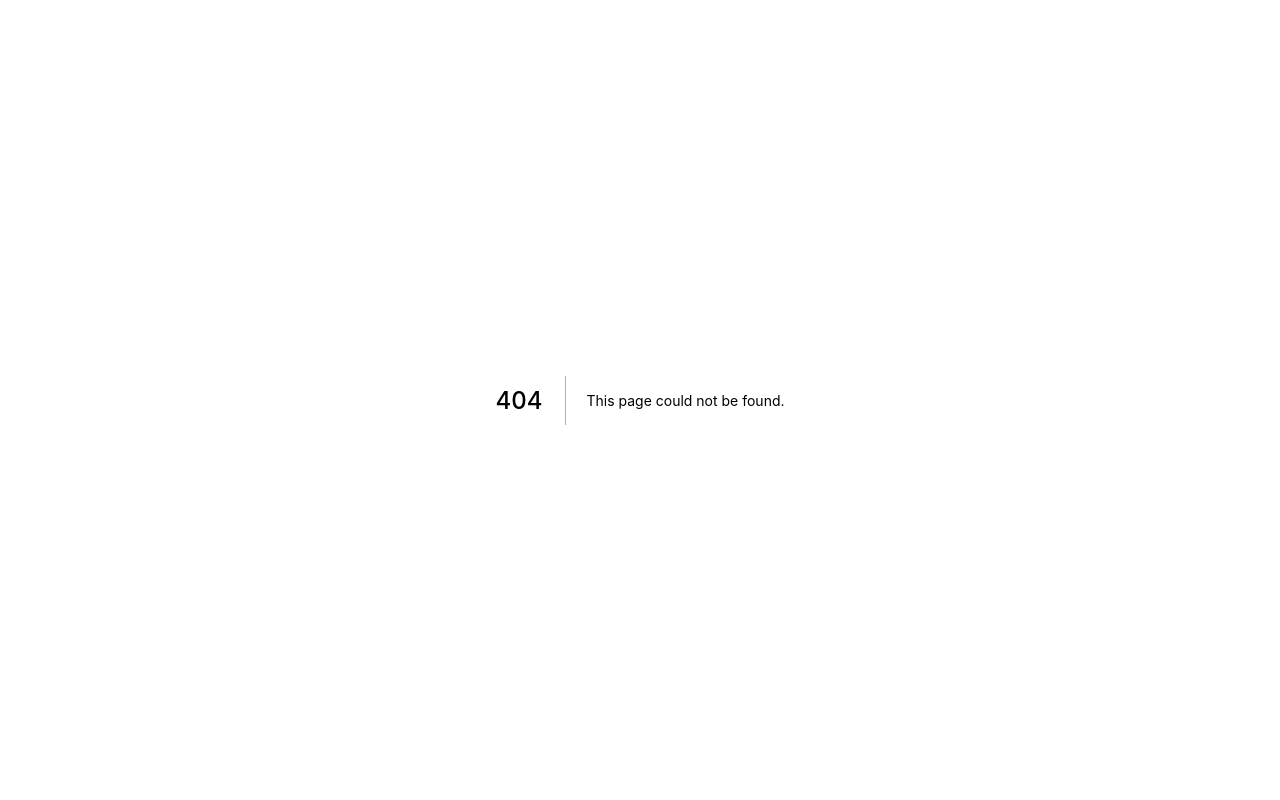
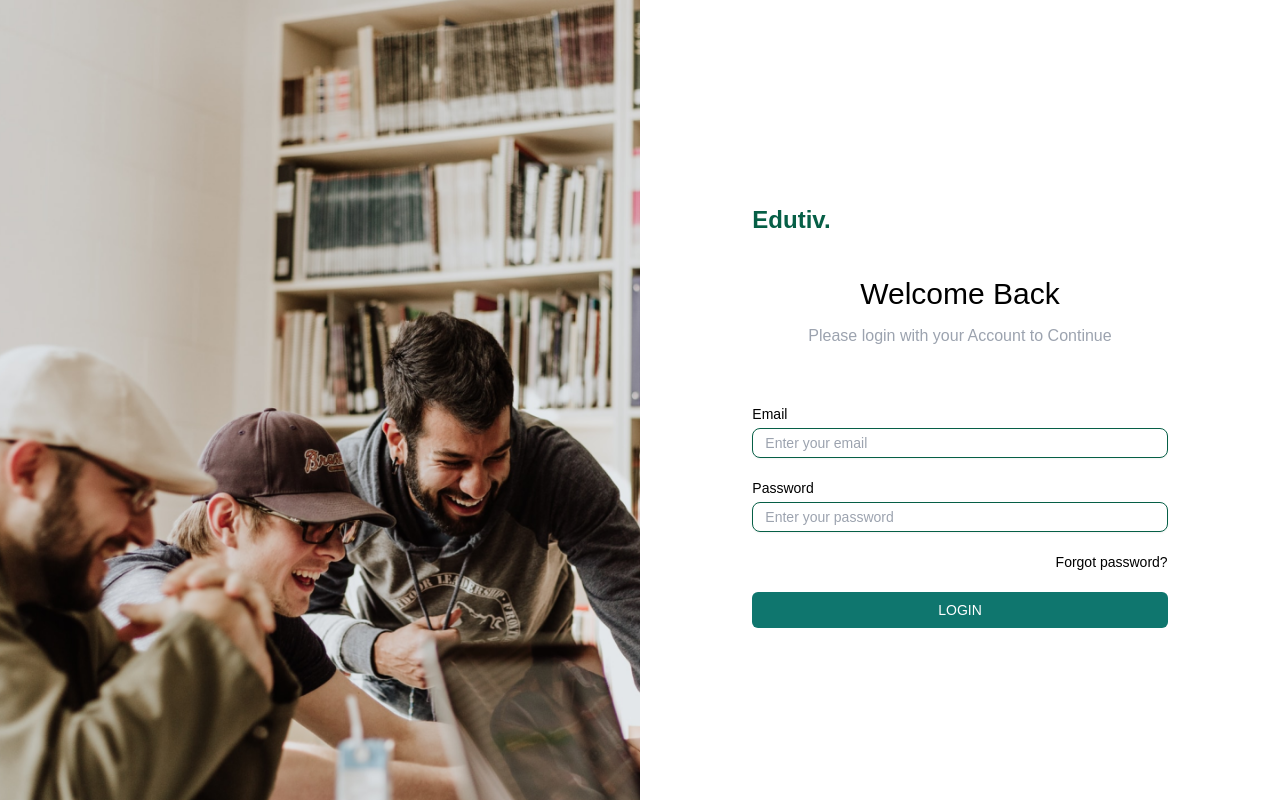
Before and after one commit to edutiv/frontend-web, a Next.js app: page /auth/login in a window 1280 px wide. Before the commit this address had no page. Built offline with nearby package versions, Linux system fonts and the light colour scheme.

Commit message:
jwt integration api

```diff
--- a/components/Navbar.js
+++ b/components/Navbar.js
@@ -16,6 +16,8 @@ import ProfileMenu from "./ProfileMenu";
 import jwtDecode from "jwt-decode";
 import axios from "axios";
 import { BASE_URL } from "../config/API";
+import Cookies from 'universal-cookie';
+import { Router } from "next/router";
 
 function classNames(...classes) {
   return classes.filter(Boolean).join(" ");
@@ -36,10 +38,12 @@ const MyLink = forwardRef((props, ref) => {
 export default function Navbar() {
   const [isLogin, setIslogin] = useState(false);
   const [dataUser, setDataUser] = useState();
+  const cookies = new Cookies();
+
 
 
   const handleLogin = () => {
-    let token = localStorage.getItem("token");
+    let token = cookies.get("token")
 
     if(token){
       let userId = jwtDecode(token).jti;
@@ -286,7 +290,7 @@ export default function Navbar() {
         <div className="grid content-center md:block hidden py-5">
           <div className="grid content-center px-4 py-2 rounded-md text-white bg-[#126E64] hover:bg-[#09423c] hover:-translate-y-[0.1rem] hover:transition hover:duration-100 hover:ease-in-out hover:drop-shadow-md">
             <button className="text-sm">
-              <Link href="/login">
+              <Link href="/auth/login">
                 <a>LOGIN</a>
               </Link>
             </button>
--- a/components/ProfileMenu.js
+++ b/components/ProfileMenu.js
@@ -1,11 +1,13 @@
 /* eslint-disable @next/next/no-img-element */
-import React, { forwardRef } from "react";
+import React, { forwardRef, useEffect } from "react";
 import Link from "next/link";
 import Image from "next/image";
 import { Fragment } from "react";
 import { Menu, Transition } from "@headlessui/react";
 import { ChevronDownIcon } from "@heroicons/react/solid";
 import mentor from "../public/assets/img/mentor.png";
+import Router from "next/router";
+import Cookies from "universal-cookie";
 
 // eslint-disable-next-line react/display-name
 const MyLink = forwardRef((props, ref) => {
@@ -21,6 +23,15 @@ const MyLink = forwardRef((props, ref) => {
 
 
 export default function ProfileMenu({ dataUser }) {
+  let cookies = new Cookies()
+  let token = cookies.get("token");
+  const handleLogout = () => {
+    cookies.remove('token')
+    setTimeout(()=>{
+      Router.push('/auth/login')
+    }, 2000)
+  }
+
   return (
     <div className="hidden md:block">
         <div className=" grid content-center">
@@ -95,7 +106,7 @@ export default function ProfileMenu({ dataUser }) {
                     <Menu.Item>
                       {({ active }) => (
                         <MyLink href="/courses">
-                          <div className=" px-2 py-2 text-sm">
+                          <div className=" px-2 py-2 text-sm" onClick={handleLogout}>
                             <p>Logout</p>
                           </div>
                         </MyLink>
--- a/package.json
+++ b/package.json
@@ -22,7 +22,8 @@
     "react-dom": "18.1.0",
     "react-rating-stars-component": "^2.2.0",
     "react-to-print": "^2.14.7",
-    "sweetalert2": "^11.4.19"
+    "sweetalert2": "^11.4.19",
+    "universal-cookie": "^4.0.4"
   },
   "devDependencies": {
     "autoprefixer": "^10.4.7",
--- a/pages/NewPassword.js
+++ b/pages/auth/NewPassword.js
@@ -1,6 +1,6 @@
 import Head from "next/head";
 import Link from "next/link";
-import Button from "../components/Button";
+import Button from "../../components/Button";
 import { KeyIcon } from "@heroicons/react/solid";
 
 function NewPassword() {
--- a/pages/SuccesReset.js
+++ b/pages/auth/SuccesReset.js
@@ -1,6 +1,6 @@
 import Head from "next/head";
 import Link from "next/link";
-import Button from "../components/Button";
+import Button from "../../components/Button";
 import { CheckIcon } from "@heroicons/react/solid";
 
 function SuccesReset() {
--- /dev/null
+++ b/pages/auth/_middleware.js
@@ -0,0 +1,12 @@
+import { NextResponse } from "next/server";
+import React, { useEffect } from "react";
+
+export default function middleware(req) {
+  console.log(req.cookies.token);
+  const { pathname, origin } = req.nextUrl
+  let token = req.cookies.token;
+  if (token) {
+    return NextResponse.redirect(`${origin}/`)
+  }
+
+}
--- a/pages/changePassword.js
+++ b/pages/auth/changePassword.js
@@ -1,6 +1,6 @@
-import CardProfile from "../components/CardProfile";
+import CardProfile from "../../components/CardProfile";
 import Head from "next/head";
-import NavbarProfile from "../components/NavbarProfile";
+import NavbarProfile from "../../components/NavbarProfile";
 
 function ChangePassword() {
 	return (
--- a/pages/forgetPassword.js
+++ b/pages/auth/forgetPassword.js
@@ -1,6 +1,6 @@
 import Head from "next/head";
 import Link from "next/link";
-import Button from "../components/Button";
+import Button from "../../components/Button";
 import { KeyIcon } from "@heroicons/react/solid";
 
 function ForgetPassword() {
--- a/pages/forgetPwd.js
+++ b/pages/auth/forgetPwd.js
@@ -1,6 +1,6 @@
 import Head from "next/head";
 import Link from "next/link";
-import Button from "../components/Button";
+import Button from "../../components/Button";
 import { MailIcon } from "@heroicons/react/solid";
 
 function ForgetPwd() {
--- /dev/null
+++ b/pages/auth/login.js
@@ -0,0 +1,140 @@
+import Head from "next/head";
+import Link from "next/link";
+import Image from "next/image";
+import Button from "../../components/Button";
+
+import bgLogin from "../../public/assets/img/bg-Login.png";
+import { useState } from "react";
+import axios from "axios";
+import { BASE_URL } from "../../config/API";
+import Cookies from 'universal-cookie';
+import Router from "next/router";
+
+function Login(req) {
+  const [email, setEmail] = useState();
+  const [password, setPassword] = useState();
+  const cookies = new Cookies();
+
+  const handleChange = (e) => {
+    let value = e.target.value;
+    let name = e.target.name;
+    if (name == "email") {
+      setEmail(value);
+    }
+
+    if (name == "password") {
+      setPassword(value);
+    }
+  };
+
+  const handleSubmitLogin = (e) => {
+    e.preventDefault();
+    console.log(email, password);
+
+    axios
+      .post(`${BASE_URL}/user/login`, {
+        email: email,
+        password: password,
+      })
+      .then((res) => {
+        cookies.set('token', res.data.token, { path: '/' });
+		Router.push('/')
+      })
+      .catch((error) => {
+        alert("user tidak di temukan");
+      });
+  };
+  return (
+    <div>
+      <Head>
+        <title>Halaman Login</title>
+        <meta name="viewport" content="initial-scale=1.0, width=device-width" />
+      </Head>
+
+      <div className="h-screen flex">
+        {/* Left Side Picture */}
+        <div className="hidden lg:flex w-full lg:w-1/2">
+          <Image
+            className="w-full h-screen object-cover"
+            src={bgLogin}
+            alt="bg-Login"
+          />
+        </div>
+        {/* Right Side */}
+        <div className="flex w-full lg:w-1/2 justify-center items-center bg-white space-y-8">
+          <div className="items-center justify-center mx-6">
+            <span className="logo">
+              <h1>Edutiv.</h1>
+            </span>
+            <div className="justify-center py-2 bg-white item-center px-14">
+              <div>
+                <h4 className="fontHeader1">Welcome Back</h4>
+              </div>
+              <div>
+                <p className="fontHeader2">
+                  Please login with your Account to Continue
+                </p>
+              </div>
+            </div>
+            <form onSubmit={handleSubmitLogin}>
+              <div className="mt-12 mb-5">
+                <label
+                  htmlFor="password"
+                  className="block mb-1 text-sm font-medium"
+                >
+                  Email
+                </label>
+                <input
+                  type="email"
+                  name="email"
+                  id="email"
+                  className="w-full px-3 py-1 text-sm transition duration-200 border rounded-lg shadow-sm focus:outline-none focus:ring focus:ring-sky-200 focus:border-sky-700 border-emerald-800"
+                  placeholder="Enter your email"
+                  required
+                  onChange={handleChange}
+                />
+              </div>
+              <div className="mb-5">
+                <label
+                  htmlFor="password"
+                  className="block mb-1 text-sm font-medium"
+                >
+                  Password
+                </label>
+                <input
+                  type="password"
+                  name="password"
+                  id="password"
+                  className="w-full px-3 py-1 text-sm transition duration-200 border rounded-lg shadow-sm focus:outline-none focus:ring focus:ring-sky-200 focus:border-sky-700 border-emerald-800"
+                  placeholder="Enter your password"
+                  required
+                  onChange={handleChange}
+                />
+              </div>
+              <div className="mb-5 text-sm text-right hover:text-emerald-300">
+                <Link href="/auth/forgetPassword">
+                  <a>Forgot password?</a>
+                </Link>
+              </div>
+
+              <div className="flex flex-col gap-3">
+                <a>
+                  <Button>LOGIN</Button>
+                </a>
+                {/* <Link href="/admin/dashboard">
+								<a>
+									<Button className="text-teal-700 border hover:bg-teal-100 focus:ring-emerald-30">
+										LOGIN ADMIN
+									</Button>
+								</a>
+					</Link> */}
+              </div>
+            </form>
+          </div>
+        </div>
+      </div>
+    </div>
+  );
+}
+
+export default Login;
--- a/pages/index.js
+++ b/pages/index.js
@@ -18,6 +18,7 @@ import Link from "next/link";
 import { ArrowSmRightIcon } from "@heroicons/react/solid";
 import Footer from "../components/Footer";
 import CardProgressCourse from "../components/CardProgressCourse";
+import Cookies from 'universal-cookie';
 
 export default function Home() {
   let api;
@@ -25,7 +26,7 @@ export default function Home() {
   const [dataCourse, setDataCourse] = useState([]);
   const [categories, setCategories] = useState([]);
   const [isLogin, setIsLogin] = useState(false);
-
+  const cookies = new Cookies();
   // 'https://edutiv-springboot.herokuapp.com//category'
   // 'https://62a0b46ea9866630f815f720.mockapi.io//category'
 
@@ -41,7 +42,7 @@ export default function Home() {
   };
 
   const handleLogin = () => {
-    let token = localStorage.getItem("token");
+    let token = cookies.get("token");
 
     if(token){
       // let userId = jwtDecode(token).jti;
--- a/pages/login.js
+++ /dev/null
@@ -1,100 +0,0 @@
-import Head from "next/head";
-import Link from "next/link";
-import Image from "next/image";
-import Button from "../components/Button";
-
-import bgLogin from "../public/assets/img/bg-Login.png";
-
-function Login() {
-	return (
-		<div>
-			<Head>
-				<title>Halaman Login</title>
-				<meta name="viewport" content="initial-scale=1.0, width=device-width" />
-			</Head>
-
-			<div className="h-screen flex">
-				{/* Left Side Picture */}
-				<div className="hidden lg:flex w-full lg:w-1/2">
-					<Image
-						className="w-full h-screen object-cover"
-						src={bgLogin}
-						alt="bg-Login"
-					/>
-				</div>
-				{/* Right Side */}
-				<div className="flex w-full lg:w-1/2 justify-center items-center bg-white space-y-8">
-					<div className="items-center justify-center mx-6">
-						<span className="logo">
-							<h1>Edutiv.</h1>
-						</span>
-						<div className="justify-center py-2 bg-white item-center px-14">
-							<div>
-								<h4 className="fontHeader1">Welcome Back</h4>
-							</div>
-							<div>
-								<p className="fontHeader2">
-									Please login with your Account to Continue
-								</p>
-							</div>
-						</div>
-						<form>
-							<div className="mt-12 mb-5">
-								<label
-									htmlFor="password"
-									className="block mb-1 text-sm font-medium"
-								>
-									Email
-								</label>
-								<input
-									type="email"
-									name="email"
-									id="email"
-									className="w-full px-3 py-1 text-sm transition duration-200 border rounded-lg shadow-sm focus:outline-none focus:ring focus:ring-sky-200 focus:border-sky-700 border-emerald-800"
-									placeholder="Enter your email"
-								/>
-							</div>
-							<div className="mb-5">
-								<label
-									htmlFor="password"
-									className="block mb-1 text-sm font-medium"
-								>
-									Password
-								</label>
-								<input
-									type="password"
-									name="password"
-									id="password"
-									className="w-full px-3 py-1 text-sm transition duration-200 border rounded-lg shadow-sm focus:outline-none focus:ring focus:ring-sky-200 focus:border-sky-700 border-emerald-800"
-									placeholder="Enter your password"
-								/>
-							</div>
-							<div className="mb-5 text-sm text-right hover:text-emerald-300">
-								<Link href="/forgetPassword">
-									<a>Forgot password?</a>
-								</Link>
-							</div>
-						</form>
-
-						<div className="flex flex-col gap-3">
-							<Link href="/">
-								<a>
-									<Button>LOGIN</Button>
-								</a>
-							</Link>
-							{/* <Link href="/admin/dashboard">
-								<a>
-									<Button className="text-teal-700 border hover:bg-teal-100 focus:ring-emerald-30">
-										LOGIN ADMIN
-									</Button>
-								</a>
-							</Link> */}
-						</div>
-					</div>
-				</div>
-			</div>
-		</div>
-	);
-}
-
-export default Login;
```
Also changed, not shown: 1 other file (tests, documents, lock files or other folders).
